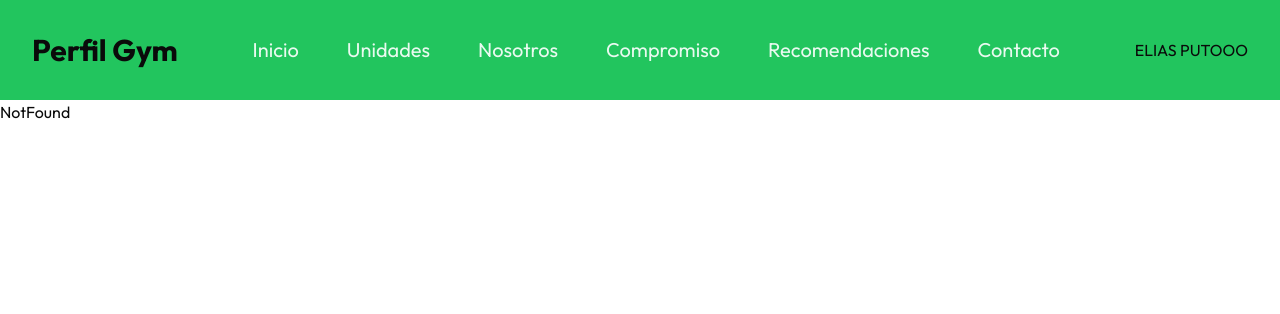
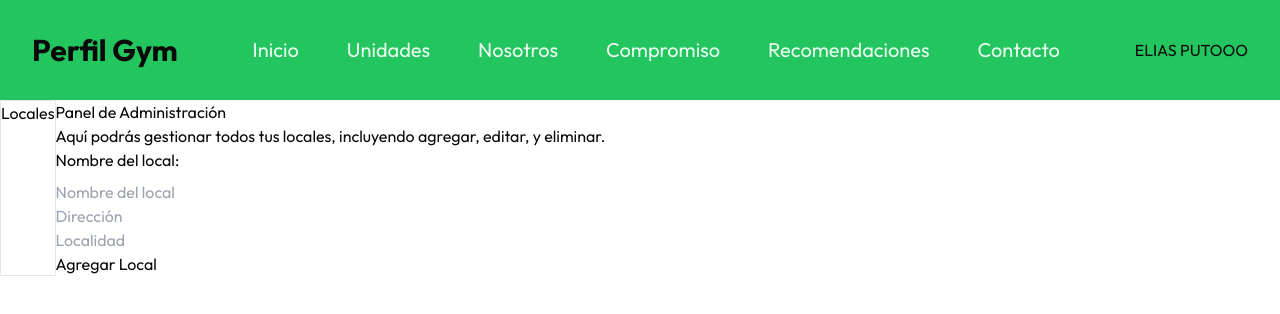
Before and after one commit to EliasSilva1702/Gym_App, a React (Vite) app: page /Administrador in a window 1280 px wide. Shown: the top 314 px of the page. Built offline with nearby package versions, Linux system fonts and the light colour scheme; a web font is replaced by a local one.

Commit message:
commit test

```diff
--- a/src/App.jsx
+++ b/src/App.jsx
@@ -9,24 +9,29 @@ import { Compromiso } from "./pages/Compromiso";
 import { Recomendaciones } from "./pages/Recomendaciones";
 import { Contacto } from "./pages/Contacto";
 import { NotFound } from "./pages/NotFound";
+import { Admin } from "./pages/Admin";
 function App() {
   return (
     <div className="font-Outfit min-h-screen">
       <Header />
       <Routes>
         {/* Ruta principal */}
-        <Route path="/" element={
-          <>
-            <Hero />
-            <Facilities />
-          </>
-        } />
+        <Route
+          path="/"
+          element={
+            <>
+              <Hero />
+              <Facilities />
+            </>
+          }
+        />
         {/* Rutas secundarias */}
         <Route path="/nosotros" element={<Nosotros />} />
         <Route path="/unidades" element={<Unidades />} />
         <Route path="/compromiso" element={<Compromiso />} />
         <Route path="/recomendaciones" element={<Recomendaciones />} />
         <Route path="/contacto" element={<Contacto />} />
+        <Route path="/Administrador" element={<Admin />} />
         {/* Ruta para 404 */}
         <Route path="*" element={<NotFound />} />
       </Routes>
--- /dev/null
+++ b/src/components/admin/Locales.jsx
@@ -0,0 +1,7 @@
+import React from 'react'
+
+export const Locales = () => {
+  return (
+    <div>Locales</div>
+  )
+}
--- a/src/components/sideBar/Sidebar.jsx
+++ b/src/components/sideBar/Sidebar.jsx
@@ -17,6 +17,7 @@ import {
   PhoneCall,
   Sprout,
 } from "lucide-react";
+import { Link } from "react-router-dom";
 export const Sidebar = () => {
   return (
     <Sheet>
@@ -28,8 +29,10 @@ export const Sidebar = () => {
           <SheetTitle className="text-center mt-3 text-2xl">Menu</SheetTitle>
           <SheetDescription>Perfil Gym menu</SheetDescription>
           <ul className="flex flex-col gap-4 items-start text-xl">
-            <li className="cursor-pointer mt-4 flex items-center gap-2 bg-green-200 w-full rounded-lg px-6 py-1.5 hover:bg-green-300 transition justify-start">
+            <li className="cursor-pointer mt-4  bg-green-200 w-full rounded-lg px-6 py-1.5 hover:bg-green-300 transition justify-start">
+              <Link to="/" className="flex items-center gap-2">
               Home <Home />
+              </Link>
             </li>
             <li className="cursor-pointer mt-4 flex items-center gap-2  bg-green-200 w-full rounded-lg px-6 py-1.5 hover:bg-green-300 transition justify-start">
               Unidades <MapPinHouse />
@@ -46,6 +49,12 @@ export const Sidebar = () => {
             <li className="cursor-pointer mt-4 flex items-center gap-2  bg-green-200 w-full rounded-lg px-6 py-1.5 hover:bg-green-300 transition justify-start">
               Contacto <PhoneCall />
             </li>
+            <hr />
+            <li className="cursor-pointer mt-4 flex items-center gap-2  bg-green-200 w-full rounded-lg px-6 py-1.5 hover:bg-green-300 transition justify-start">
+              <Link to="/Administrador" className="flex items-center gap-2">
+                Administrador <PersonStanding />
+              </Link>
+            </li>
           </ul>
         </SheetHeader>
       </SheetContent>
--- /dev/null
+++ b/src/pages/Admin.jsx
@@ -0,0 +1,32 @@
+import React from "react";
+
+export const Admin = () => {
+  return (
+    <div className="flex">
+      <aside className="border">
+        <ul>
+          <li>Locales</li>
+          <li></li>
+          <li></li>
+        </ul>
+      </aside>
+      <main>
+        <h1>Panel de Administración</h1>
+        <p>
+          Aquí podrás gestionar todos tus locales, incluyendo agregar, editar, y
+          eliminar.
+        </p>
+        {/* Agregar componente de gestión de locales */}
+        <form className="*:grid *:grid-cold-2 *:gap-2">
+          <div>
+            <label htmlFor="nombre">Nombre del local:</label>
+            <input type="text" name="nombre" placeholder="Nombre del local" />
+          </div>
+          <input type="text" placeholder="Dirección" />
+          <input type="text" placeholder="Localidad" />
+          <button type="submit">Agregar Local</button>
+        </form>
+      </main>
+    </div>
+  );
+};
```
